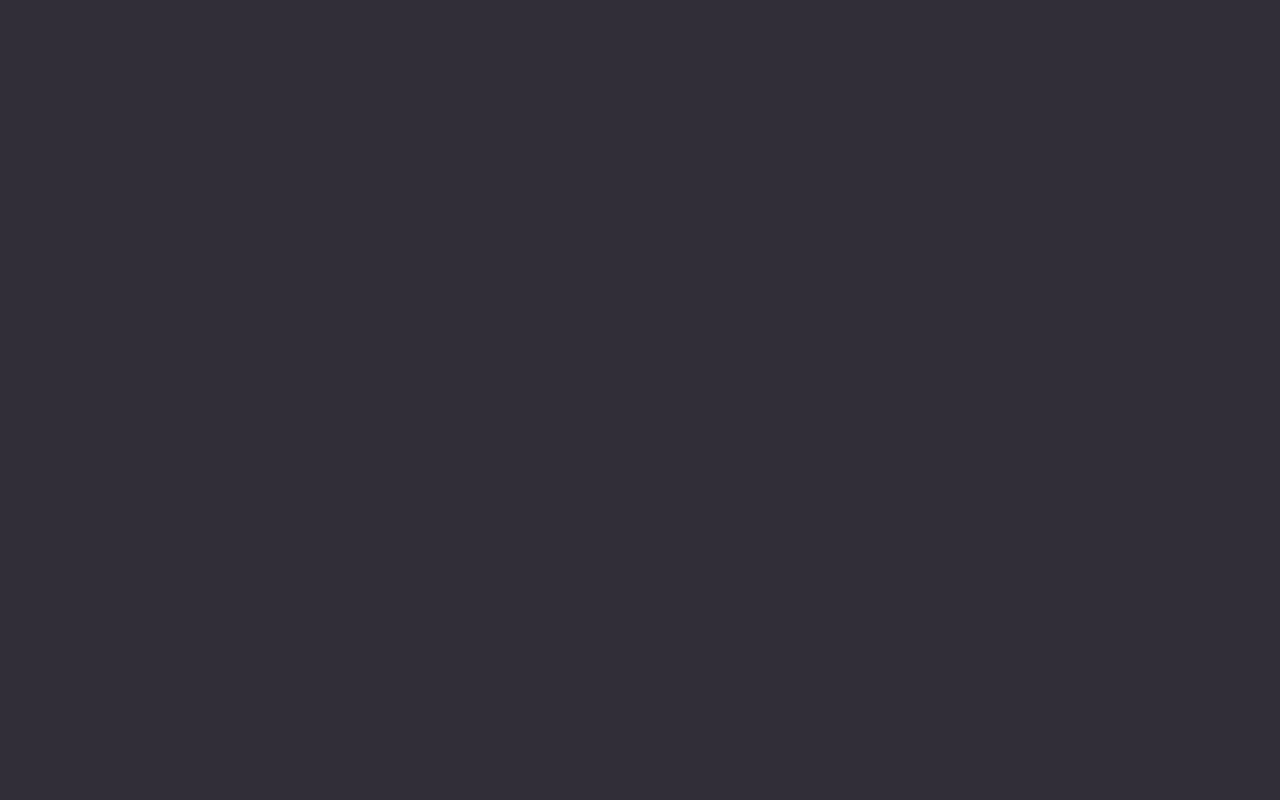
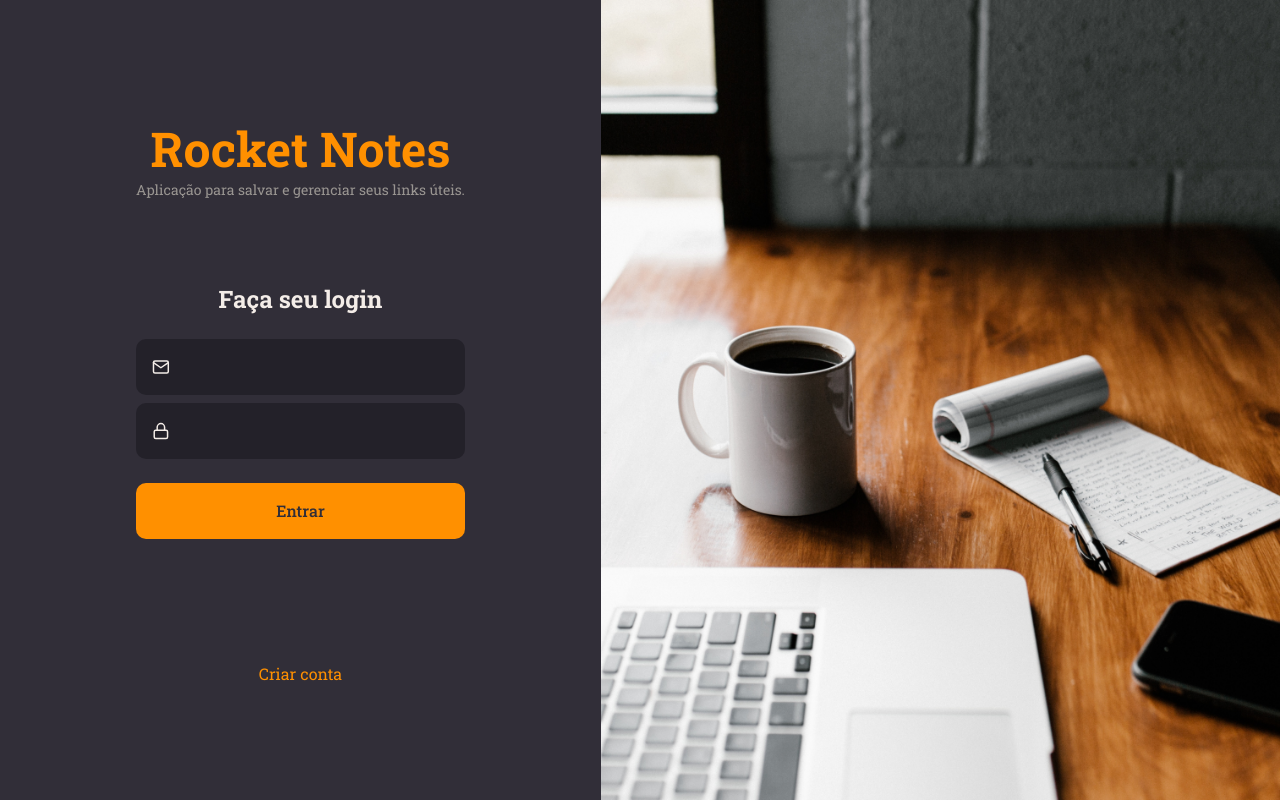
Before and after one commit to Riquecelo/rocketnotes, a React (Vite) app: page / in a window 1280 px wide. Built offline with nearby package versions, Linux system fonts and the light colour scheme.

Commit message:
construção interface login

```diff
--- a/src/pages/SignIn/index.jsx
+++ b/src/pages/SignIn/index.jsx
@@ -1,9 +1,38 @@
-import { Container } from './styles'
+import { Container, Form, Background } from './styles';
+import { FiLogIn, FiMail, FiLock } from 'react-icons/fi';
+import { Input } from '../../components/Input';
+import { Button } from '../../components/Button';
 
 export function SignIn(){
     return(
         <Container>
+            <Form>
+                <h1>Rocket Notes</h1>
+                <p>Aplicação para salvar e gerenciar seus links úteis.</p>
 
+                <h2>Faça seu login</h2>
+
+                <Input
+                    placerolder="Email"
+                    type="text"
+                    icon={FiMail}
+                />
+
+                <Input
+                    placerolder="Senha"
+                    type="password"
+                    icon={FiLock}
+                />
+
+                <Button title="Entrar" />
+
+            <a href="#">
+                Criar conta
+            </a>
+
+            </Form>
+
+            <Background />
         </Container>
     )
 }
--- a/src/pages/SignIn/styles.js
+++ b/src/pages/SignIn/styles.js
@@ -1,7 +1,52 @@
 import styled from "styled-components";
+import backgroundImg from '../../assets/background.png'
 
 export const Container = styled.div`
 
+    height: 100vh;
 
+    display: flex;
+    align-items: stretch;
 
 `;
+
+export const Form = styled.form`
+
+    padding: 0 136px;
+
+    display: flex;
+    flex-direction: column;
+    justify-content:  center;
+    align-items: center;
+
+    text-align: center;
+
+    > h1{
+        font-size: 48px;
+        color:  ${({theme}) => theme.COLORS.ORANGE};
+    }
+
+    > h2{
+        font-size: 24px;
+        margin-top: 84px;
+        margin-bottom: 24px;
+    }
+
+    > p{
+        font-size: 14px;
+        color: ${({theme}) => theme.COLORS.GRAY_100};
+    }
+
+    > a{
+        margin-top: 124px;
+        color:  ${({theme}) => theme.COLORS.ORANGE};
+    }
+`;
+
+export const Background  = styled.div`
+
+    flex: 1;
+    background: url(${backgroundImg}) no-repeat center center;
+    background-size: cover;
+
+`;
```
Also changed, not shown: src/assets/background.png (added).
